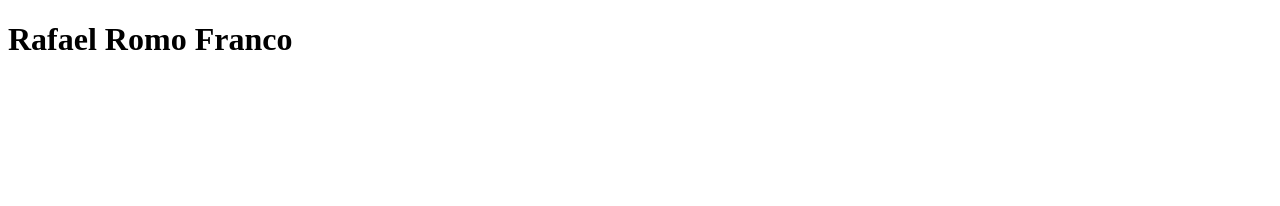
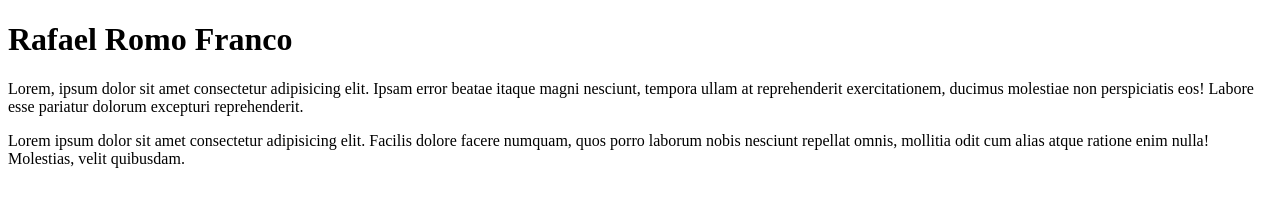
Before and after one commit to UP240590/DM-UP240590, a plain HTML site: page index.html in a window 1280 px wide. Drawn offline with Linux system fonts and the light colour scheme.

Commit message:
Secondcommit

```diff
--- a/index.html
+++ b/index.html
@@ -7,5 +7,6 @@
 </head>
 <body>
     <h1>Rafael Romo Franco</h1>
-</body>
+    <p>Lorem, ipsum dolor sit amet consectetur adipisicing elit. Ipsam error beatae itaque magni nesciunt, tempora ullam at reprehenderit exercitationem, ducimus molestiae non perspiciatis eos! Labore esse pariatur dolorum excepturi reprehenderit.</p>
+    <p>Lorem ipsum dolor sit amet consectetur adipisicing elit. Facilis dolore facere numquam, quos porro laborum nobis nesciunt repellat omnis, mollitia odit cum alias atque ratione enim nulla! Molestias, velit quibusdam.</p></body>
 </html>
```
